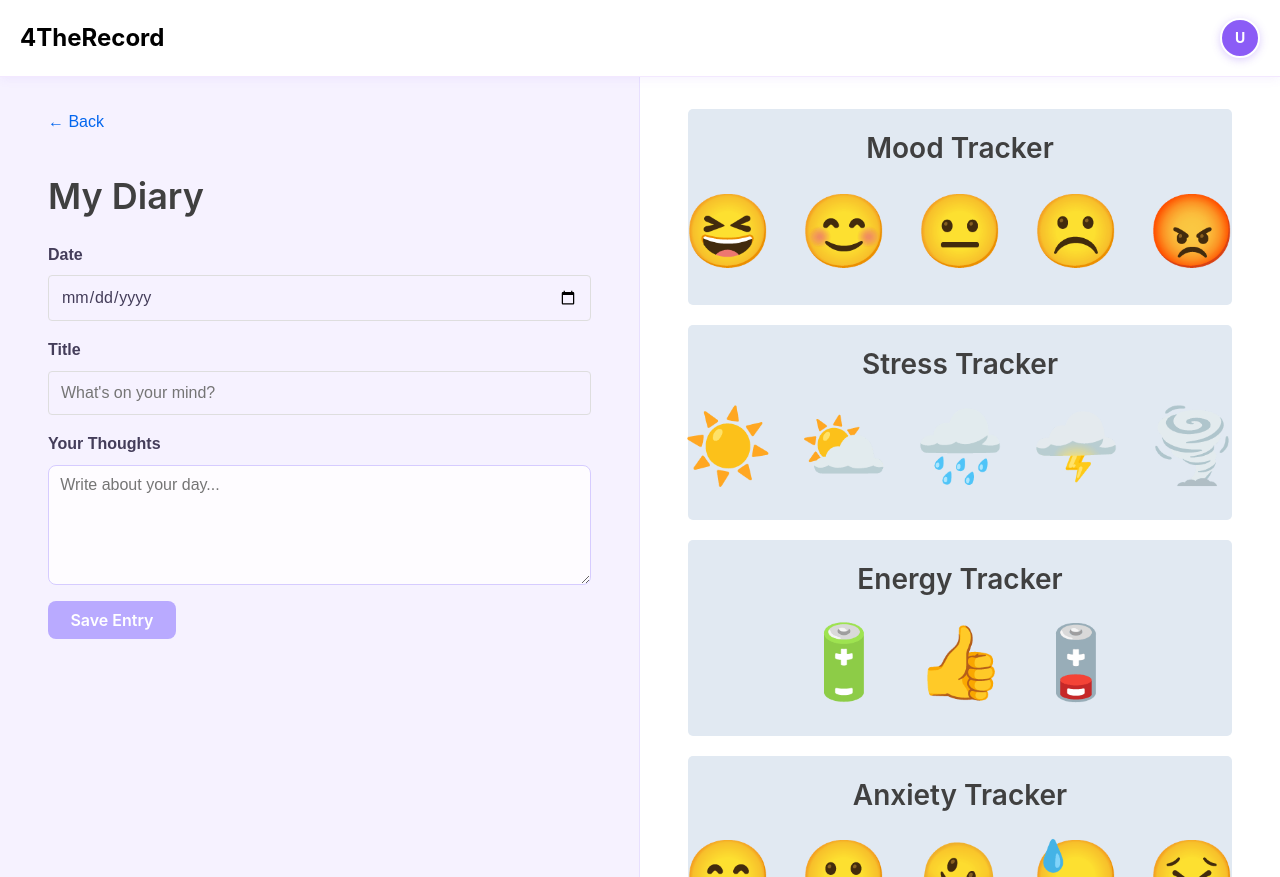
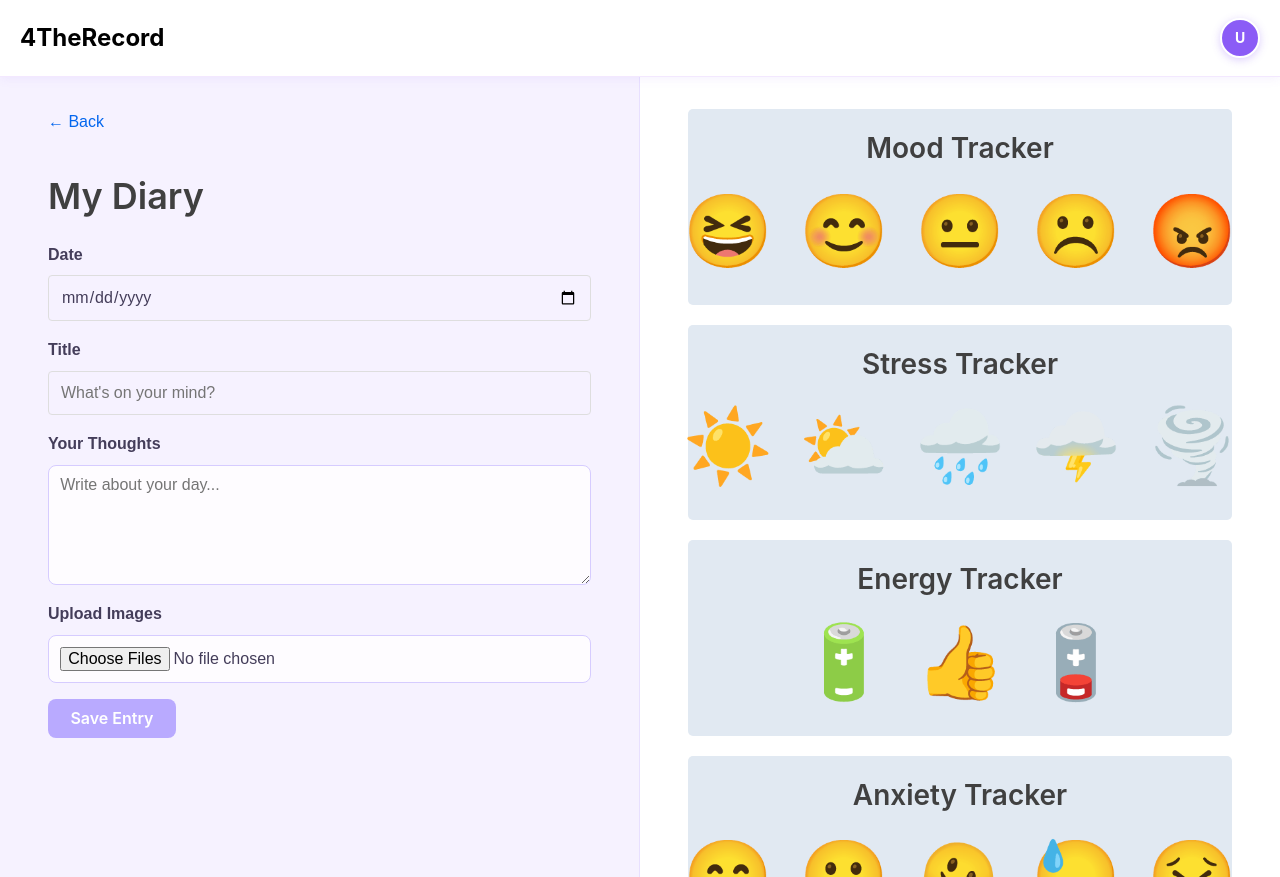
Before and after one commit to ncoronac/4TheRecord, a React (Vite) app in the folder packages/react-frontend/: page /DiaryEntry in a window 1280 px wide. Built offline with nearby package versions, Linux system fonts and the light colour scheme.

Commit message:
Able to upload files

```diff
--- a/package.json
+++ b/package.json
@@ -15,5 +15,8 @@
     ],
     "devDependencies": {
         "prettier": "^3.6.2"
+    },
+    "dependencies": {
+        "react-router-dom": "^7.9.6"
     }
 }
--- a/packages/react-frontend/src/DiaryEntry.jsx
+++ b/packages/react-frontend/src/DiaryEntry.jsx
@@ -1,5 +1,5 @@
 import { useState } from "react";
-import "./DiaryEntry.css"; // Make sure to include this stylesheet
+import "./DiaryEntry.css";
 import TrackerContainer from "./TrackerContainer";
 import { Link } from "react-router-dom";
 
@@ -9,6 +9,7 @@ function DiaryEntry(props) {
         title: "",
         content: "",
         mood: "",
+        images: [] // Array to store uploaded images
     });
 
     function handleChange(event) {
@@ -16,16 +17,28 @@ function DiaryEntry(props) {
         setEntry({ ...entry, [name]: value });
     }
 
-    // function handleMoodSelect(mood) {
-
-    //     setEntry({ ...entry, mood: mood });
-    // }
+    function handleImageUpload(event) {
+        const files = Array.from(event.target.files);
+        setEntry({ ...entry, images: files });
+    }
 
     function submitForm(event) {
         event.preventDefault();
-        props.handleSubmitEntry(entry);
-        // console.log("Diary Entry Submitted: ", entry); // for testing, can remove later
-        setEntry({ date: "", title: "", content: "", mood: "" });
+
+        // Create FormData for file uploads
+        const formData = new FormData();
+        formData.append('date', entry.date);
+        formData.append('title', entry.title);
+        formData.append('content', entry.content);
+        formData.append('mood', entry.mood);
+
+        // Append all image files
+        entry.images.forEach(image => {
+            formData.append('images', image);
+        });
+
+        props.handleSubmitEntry(formData);
+        setEntry({ date: "", title: "", content: "", mood: "", images: [] });
     }
 
     const trackers = [
@@ -111,6 +124,17 @@ function DiaryEntry(props) {
                         required
                     />
 
+                    {/* Simple Image Upload */}
+                    <label htmlFor="images">Upload Images</label>
+                    <input
+                        type="file"
+                        name="images"
+                        id="images"
+                        multiple
+                        accept="image/*"
+                        onChange={handleImageUpload}
+                    />
+
                     <button type="submit">Save Entry</button>
                 </form>
 
@@ -126,6 +150,11 @@ function DiaryEntry(props) {
                         <p>
                             <strong>Content:</strong> {entry.content}
                         </p>
+                        {entry.images.length > 0 && (
+                            <p>
+                                <strong>Images:</strong> {entry.images.length} image(s) attached
+                            </p>
+                        )}
                     </div>
                 )}
             </div>
```
Also changed, not shown: 1 other file (tests, documents, lock files or other folders).
